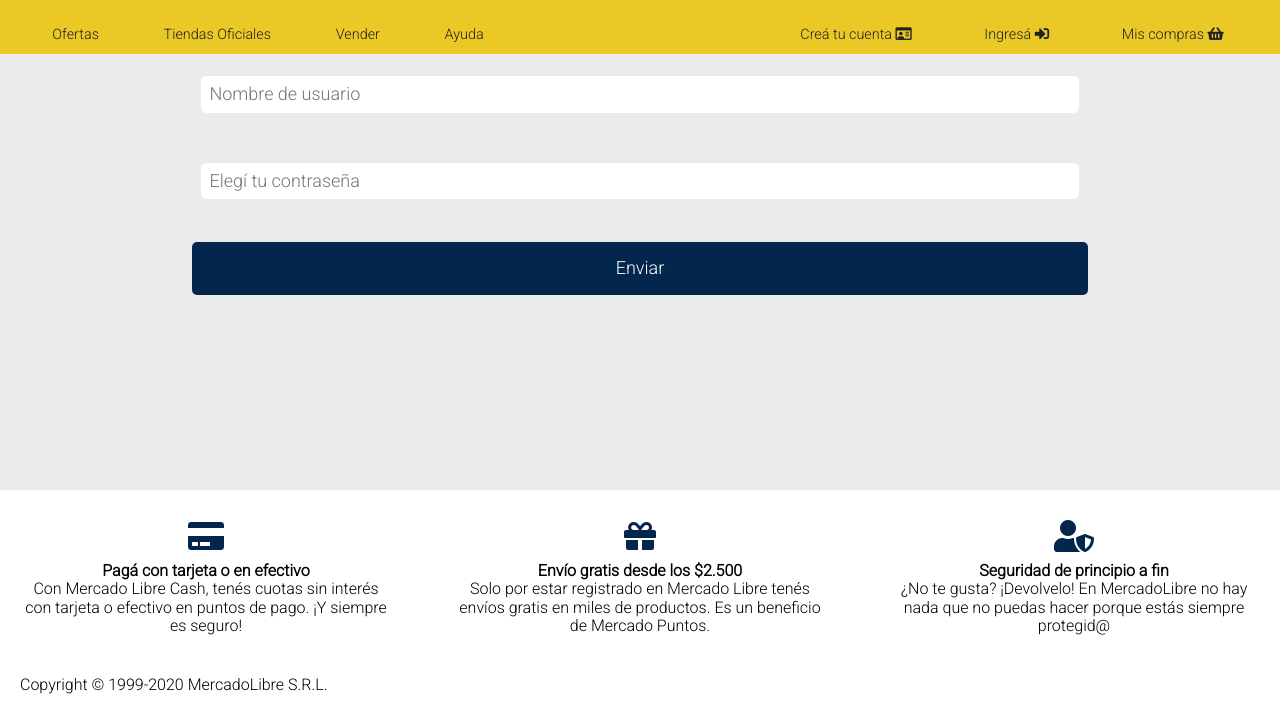
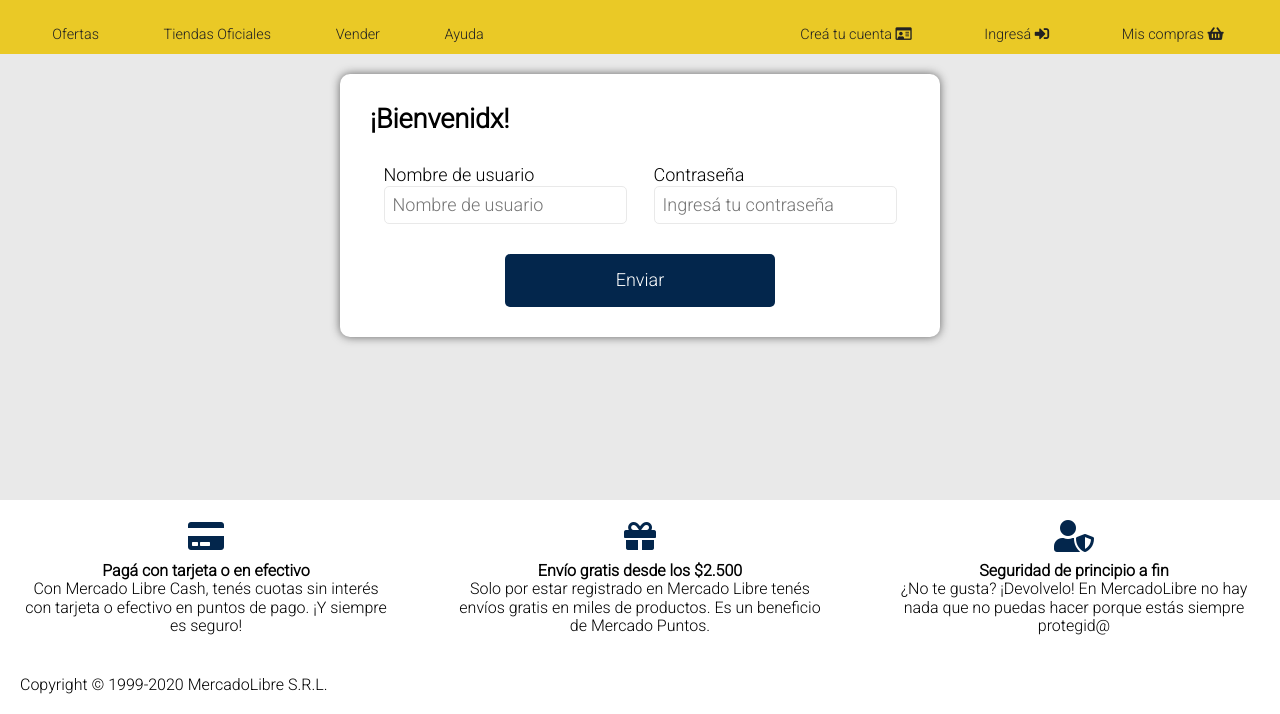
Before and after one commit to AngieDutra/proyecto-mercado-liebre, a website: page views/login.html in a window 1280 px wide. Shown: the part 86-800 px from the top of the page. Drawn offline with Linux system fonts and the light colour scheme.

Commit message:
Autocorreccion del login

```diff
--- a/public/css/login.css
+++ b/public/css/login.css
@@ -1,21 +1,30 @@
+main{
+    background:#E9E9E9;
+    padding:200px 0 400px;
+}
 /* Formulario */
 main form {
-    text-align: center;
+    margin:auto;
+    padding:30px;
+    box-shadow: 0px 0px 10px rgb(100, 100, 100);
+    border-radius: 10px;
+    background-color:#fff;
+    width: 100%;
 }
 main form input{
-    width: 70%;
+    width: 100%;
+    border:1px solid #E9E9E9;
     border-radius:5px;
     padding:0.5rem;
-    margin: 1rem;
 }
 /*Boton de envio */
 main form button{
     background-color:#03264C;
     color:#fff;
-    width:70vw;
+    width:50%;
     border-radius:5px;
     padding: 1rem;
-    margin: 1rem;
+    margin-top:30px;
     transition: all 0.5s ease-in-out;
 }
 main button:hover{
@@ -25,11 +34,19 @@
     color:#fff;
     text-decoration: none;
 }
+main fieldset{
+    padding: 30px 0 0;
+}
 
 /**************** MEDIA QUERIES ****************/
 /* Tablet */
 @media (min-width: 361px){
-    /* Cuerpo */
+    main{
+        padding:170px 0 430px;
+    }
+    main form{
+        width:361px;
+    }
     main section{
         display:flex;
         flex-wrap: wrap;
@@ -38,5 +55,19 @@
 }
 /* Desktop */
 @media (min-width:769px){
-
+    main{
+        padding:160px 0 250px;
+    }
+    main h2{
+        width:100%;
+    }
+    main form{
+        width:600px;
+        display:flex;
+        flex-wrap: wrap;
+        justify-content: space-around;
+    }
+    main fieldset{
+        width:45%;
+    }
 }
--- a/public/css/styles.css
+++ b/public/css/styles.css
@@ -106,7 +106,7 @@
 }
 footer section i{
     font-size: 2em;
-    padding: 10px;
+    margin-bottom: 10px;
     color: #03264C;
     transition: all 0.3s ease-in-out;
 }
--- a/views/login.html
+++ b/views/login.html
@@ -20,7 +20,7 @@
     <header>
         <div class="header-txt">
             <div class="header-top">
-                <figure class="logo"><img src = "/img/logo-mercado-liebre.svg" alt="logo"></figure>
+                <figure class="logo"><a href="/"><img src = "/img/logo-mercado-liebre.svg" alt="logo"></a></figure>
                 <form class="buscador">
                     <input type="search" name="buscar" class="buscar" placeholder="Buscar productos, marcas y más" >
                     <button type="submit" name="buscar"><i class="fas fa-search"></i></button>
@@ -49,11 +49,14 @@
     </header>
     <main>
         <form>
+            <h2>¡Bienvenidx!</h2>
             <fieldset>
+                <label>Nombre de usuario</label>
                 <input type="text" name="name" placeholder="Nombre de usuario" required>
             </fieldset>
             <fieldset>
-                <input type="password" name="name" placeholder="Elegí tu contraseña" required>
+                <label>Contraseña</label>
+                <input type="password" name="name" placeholder="Ingresá tu contraseña" required>
             </fieldset>
             <button type="submit"><a href="/">Enviar</a></button>
         </form>
```
Also changed, not shown: public/css/home.css (+33 -7 lines), views/home.html (+9 -17 lines), views/register.html (+2 -2 lines).
